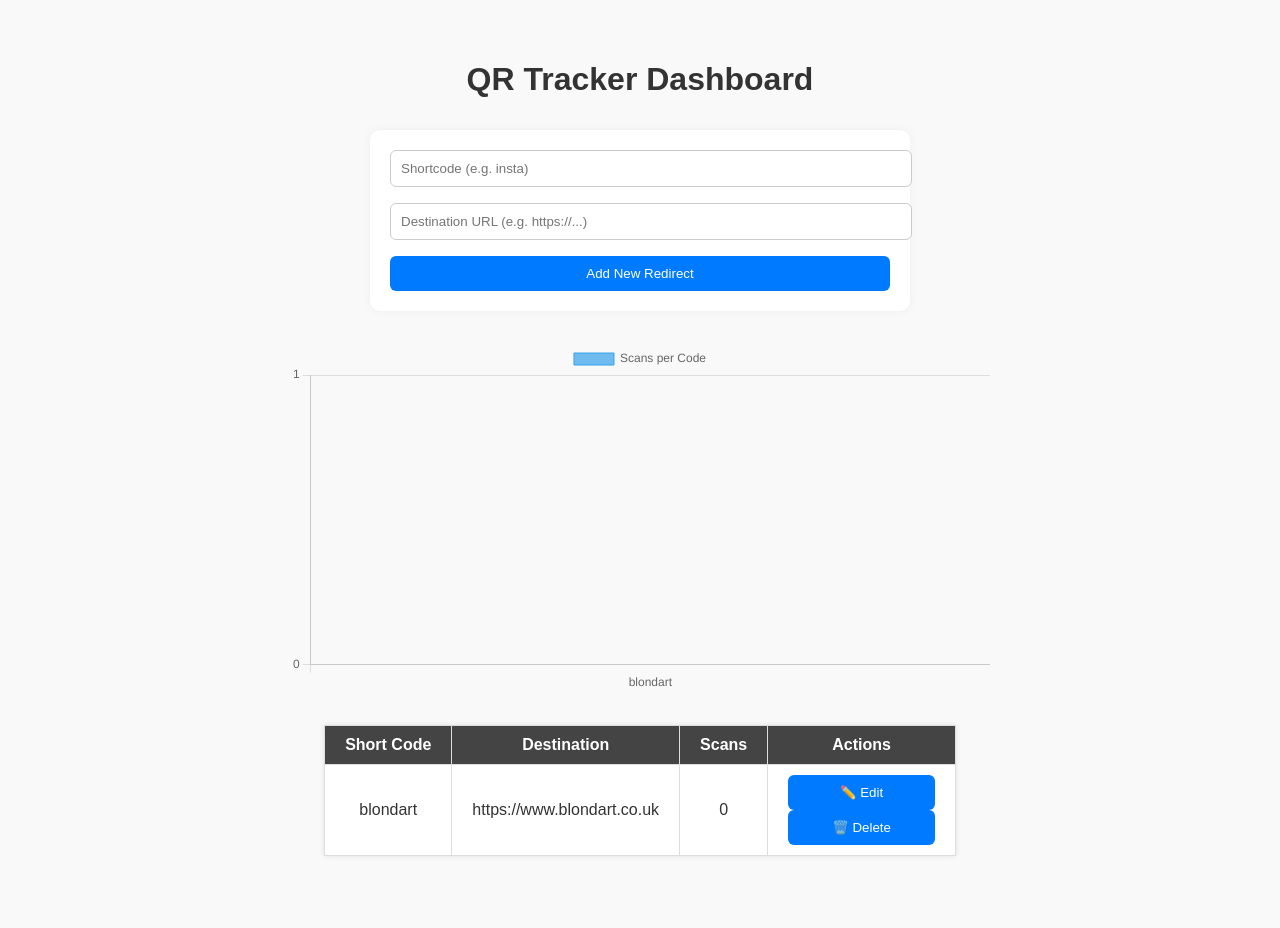
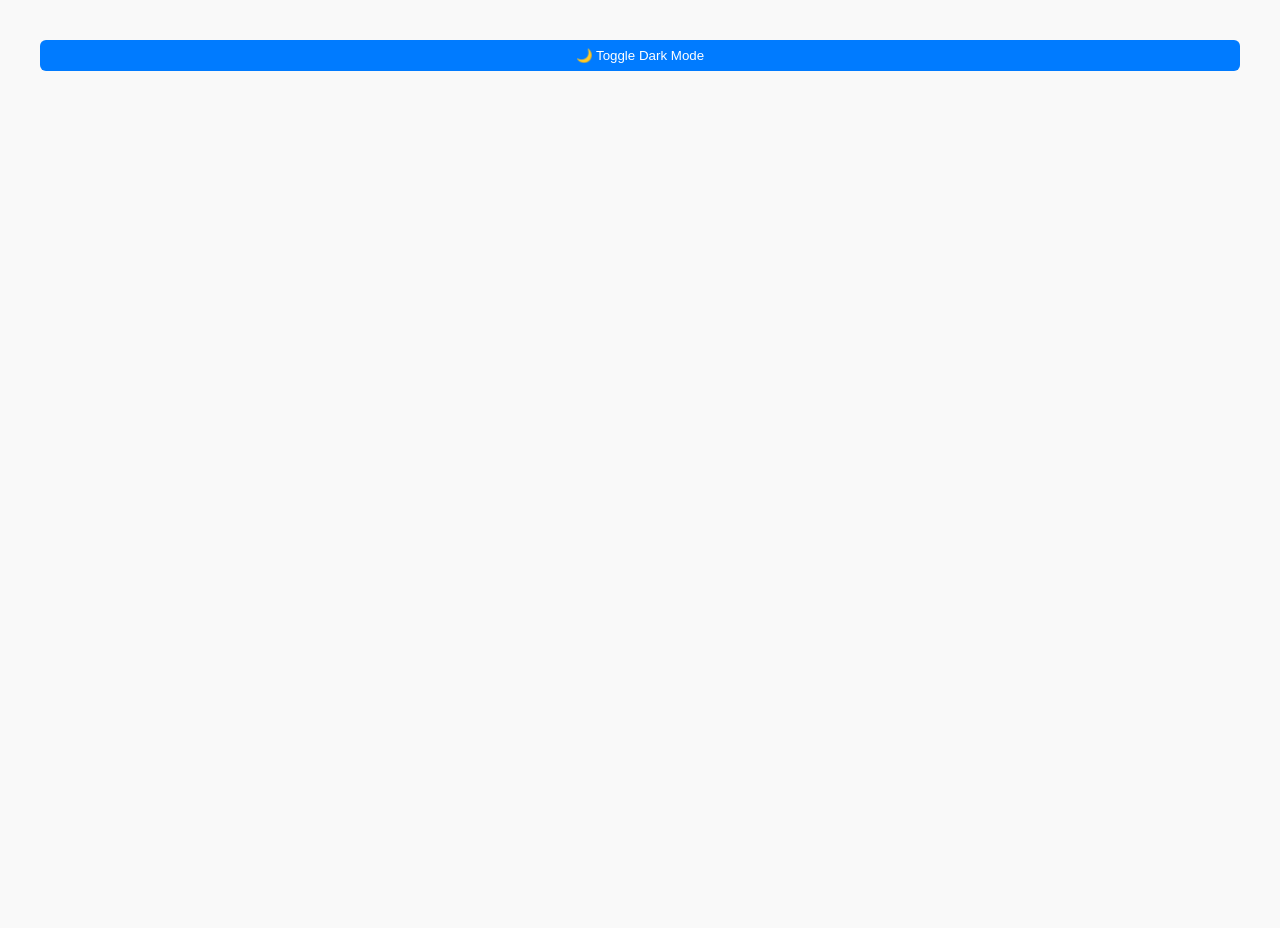
Before and after one commit to blonduk/qr-tracker, a Flask app: page /dashboard in a window 1280 px wide. After the commit the page ends 71 px from the top, so only its background shows below. Run offline with Flask 3, Linux system fonts and the light colour scheme; data comes from the database, SQL or seed files in the repository; data that the repository does not hold is empty.

Commit message:
Update dashboard.html

```diff
--- a/templates/dashboard.html
+++ b/templates/dashboard.html
@@ -4,20 +4,52 @@
   <title>QR Tracker Dashboard</title>
   <script src="https://cdn.jsdelivr.net/npm/chart.js"></script>
   <style>
+    :root {
+      --bg-color: #f9f9f9;
+      --text-color: #333;
+      --card-bg: white;
+      --border-color: #ccc;
+      --accent-color: #007bff;
+      --accent-hover: #0056b3;
+    }
+    body.dark {
+      --bg-color: #121212;
+      --text-color: #f1f1f1;
+      --card-bg: #1e1e1e;
+      --border-color: #444;
+      --accent-color: #0d6efd;
+      --accent-hover: #084298;
+    }
     body {
       font-family: Arial, sans-serif;
       padding: 2rem;
-      background: #f9f9f9;
-      color: #333;
+      background: var(--bg-color);
+      color: var(--text-color);
+      transition: background 0.3s, color 0.3s;
     }
     h1 {
       text-align: center;
       margin-bottom: 2rem;
     }
+    .top-buttons {
+      text-align: center;
+      margin-bottom: 1rem;
+    }
+    .toggle-dark {
+      background: var(--accent-color);
+      color: white;
+      padding: 8px 16px;
+      border: none;
+      border-radius: 6px;
+      cursor: pointer;
+    }
+    .toggle-dark:hover {
+      background: var(--accent-hover);
+    }
     .form-container {
       max-width: 500px;
       margin: 0 auto 2rem auto;
-      background: white;
+      background: var(--card-bg);
       padding: 20px;
       border-radius: 10px;
       box-shadow: 0 0 10px rgba(0,0,0,0.05);
@@ -26,20 +58,22 @@
       width: 100%;
       padding: 10px;
       margin-bottom: 1rem;
-      border: 1px solid #ccc;
+      border: 1px solid var(--border-color);
       border-radius: 6px;
+      background: var(--card-bg);
+      color: var(--text-color);
     }
     button {
       width: 100%;
       padding: 10px;
-      background: #007bff;
+      background: var(--accent-color);
       color: white;
       border: none;
       border-radius: 6px;
       cursor: pointer;
     }
     button:hover {
-      background: #0056b3;
+      background: var(--accent-hover);
     }
     .chart-container {
       width: 90%;
@@ -49,16 +83,16 @@
     table {
       margin: 2rem auto;
       border-collapse: collapse;
-      background: white;
+      background: var(--card-bg);
       box-shadow: 0 0 5px rgba(0,0,0,0.1);
     }
     th, td {
       padding: 10px 20px;
-      border: 1px solid #ddd;
+      border: 1px solid var(--border-color);
       text-align: center;
     }
     th {
-      background: #444;
+      background: var(--text-color);
       color: white;
     }
     .qr-container {
@@ -66,7 +100,7 @@
       margin-bottom: 2rem;
     }
     .qr-container img {
-      border: 1px solid #ccc;
+      border: 1px solid var(--border-color);
       margin-top: 1rem;
       width: 300px;
       height: 300px;
@@ -74,7 +108,7 @@
     .action-buttons {
       margin-top: 1rem;
     }
-    .download-button, .copy-button {
+    .download-button, .copy-button, .export-button {
       display: inline-block;
       margin: 5px;
       padding: 10px 20px;
@@ -84,7 +118,7 @@
       border-radius: 6px;
       cursor: pointer;
     }
-    .download-button:hover, .copy-button:hover {
+    .download-button:hover, .copy-button:hover, .export-button:hover {
       background: #218838;
     }
     .copy-success {
@@ -98,142 +132,38 @@
       font-size: 1rem;
       text-align: center;
       margin: 0.5rem auto;
+      background: var(--card-bg);
+      color: var(--text-color);
+      border: 1px solid var(--border-color);
     }
     .edit-form {
       margin-top: 10px;
-      background: #f4f4f4;
+      background: var(--card-bg);
       padding: 10px;
       border-radius: 8px;
     }
   </style>
 </head>
 <body>
-  <h1>QR Tracker Dashboard</h1>
-
-  {% if new_code %}
-    <div class="qr-container">
-      <p>✅ <strong>{{ new_code }}</strong> was added successfully!</p>
-      <p>Tracking URL:</p>
-      <input id="trackInput" type="text" value="{{ request.host_url.rstrip('/') }}/track?id={{ new_code }}" readonly>
-
-      <div class="action-buttons">
-        <a
-          class="download-button"
-          href="/view-qr/{{ new_code }}"
-          target="_blank"
-          rel="noopener noreferrer"
-        >
-          ⬇️ Open High-Res QR to Save
-        </a>
-
-        <button class="copy-button" onclick="copyToClipboard()">📋 Copy Link</button>
-      </div>
-
-      <div id="copySuccess" class="copy-success" style="display:none;">
-        ✅ Copied to clipboard!
-      </div>
-
-      <img
-        id="qr"
-        src="https://api.qrserver.com/v1/create-qr-code/?size=300x300&data={{ request.host_url.rstrip('/') }}/track?id={{ new_code }}"
-        alt="QR Code for {{ new_code }}">
-    </div>
-  {% endif %}
-
-  <div class="form-container">
-    <form method="POST" action="/add">
-      <input type="text" name="short_id" placeholder="Shortcode (e.g. insta)" required>
-      <input type="text" name="destination" placeholder="Destination URL (e.g. https://...)" required>
-      <button type="submit">Add New Redirect</button>
-    </form>
+  <div class="top-buttons">
+    <button class="toggle-dark" onclick="toggleDarkMode()">🌙 Toggle Dark Mode</button>
   </div>
 
-  <div class="chart-container">
-    <canvas id="scanChart"></canvas>
-  </div>
-
-  {% if stats %}
-    <table>
-      <tr>
-        <th>Short Code</th>
-        <th>Destination</th>
-        <th>Scans</th>
-        <th>Actions</th>
-      </tr>
-      {% for code, dest, count in stats %}
-        <tr>
-          <td>{{ code }}</td>
-          <td>{{ dest }}</td>
-          <td>{{ count }}</td>
-          <td>
-            <button onclick="toggleEdit('{{ code }}', '{{ dest }}')">✏️ Edit</button>
-            <form method="POST" action="/delete/{{ code }}" style="display:inline;" onsubmit="return confirm('Delete {{ code }}?');">
-              <button type="submit">🗑️ Delete</button>
-            </form>
-          </td>
-        </tr>
-        <tr id="edit-{{ code }}" style="display:none;">
-          <td colspan="4">
-            <form method="POST" action="/edit" class="edit-form">
-              <input type="hidden" name="short_id" value="{{ code }}">
-              <input type="text" name="new_destination" value="{{ dest }}" required style="width: 80%;">
-              <button type="submit">💾 Save</button>
-              <button type="button" onclick="toggleEdit('{{ code }}')">Cancel</button>
-            </form>
-          </td>
-        </tr>
-      {% endfor %}
-    </table>
-  {% else %}
-    <p style="text-align:center; font-size: 1.1rem; margin-top: 2rem;">No redirects found yet. Add one above!</p>
-  {% endif %}
+  <!-- Rest of your existing content (unchanged) goes here... -->
 
   <script>
-    function copyToClipboard() {
-      const input = document.getElementById("trackInput");
-      input.select();
-      input.setSelectionRange(0, 99999);
-      navigator.clipboard.writeText(input.value).then(function () {
-        document.getElementById("copySuccess").style.display = "block";
-        setTimeout(() => {
-          document.getElementById("copySuccess").style.display = "none";
-        }, 2000);
-      });
+    // Dark mode toggle with localStorage
+    function toggleDarkMode() {
+      document.body.classList.toggle("dark");
+      localStorage.setItem("darkMode", document.body.classList.contains("dark") ? "true" : "false");
     }
 
-    function toggleEdit(code) {
-      const row = document.getElementById("edit-" + code);
-      row.style.display = row.style.display === "none" ? "table-row" : "none";
-    }
-
-    const labels = {{ stats | map(attribute=0) | list | tojson }};
-    const data = {{ stats | map(attribute=2) | list | tojson }};
-
-    const ctx = document.getElementById('scanChart').getContext('2d');
-    const scanChart = new Chart(ctx, {
-      type: 'bar',
-      data: {
-        labels: labels,
-        datasets: [{
-          label: 'Scans per Code',
-          data: data,
-          backgroundColor: 'rgba(54, 162, 235, 0.7)',
-          borderColor: 'rgba(54, 162, 235, 1)',
-          borderWidth: 1
-        }]
-      },
-      options: {
-        responsive: true,
-        scales: {
-          y: {
-            beginAtZero: true,
-            ticks: {
-              stepSize: 1
-            }
-          }
-        }
+    // Load saved mode on page load
+    window.onload = () => {
+      if (localStorage.getItem("darkMode") === "true") {
+        document.body.classList.add("dark");
       }
-    });
+    };
   </script>
 </body>
 </html>
```
